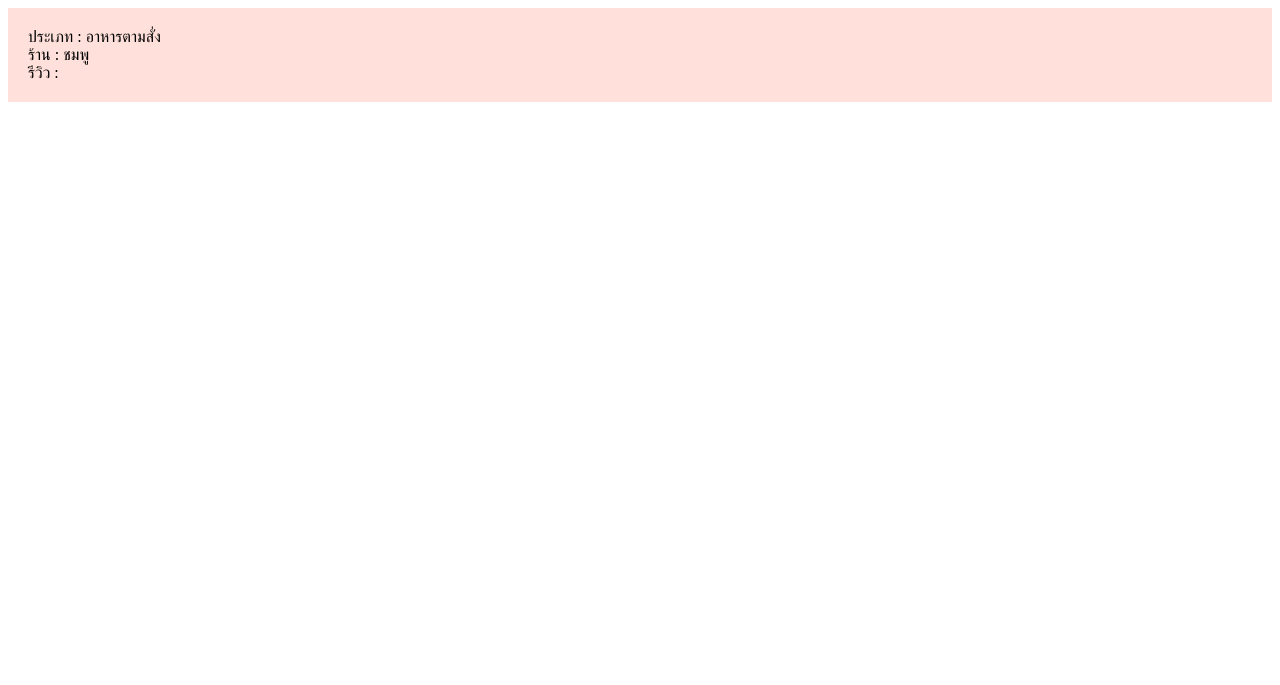
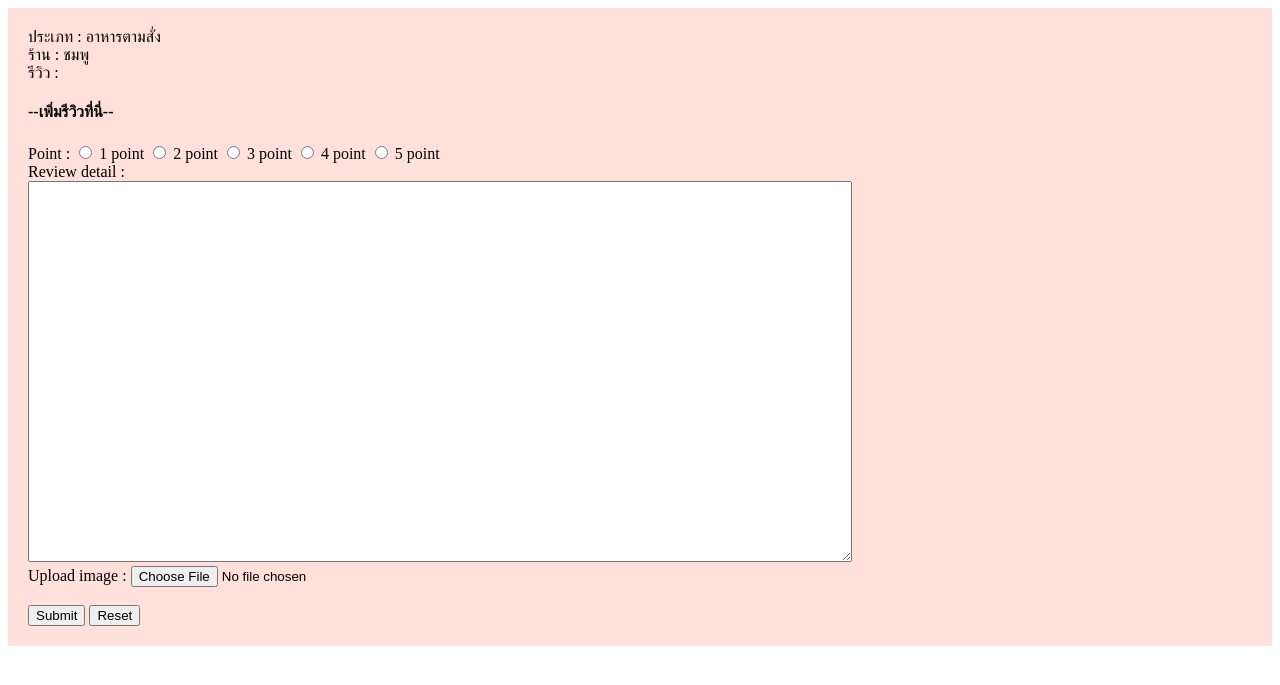
Before and after one commit to KornkanokSumran/FoodApp, a Django app: page /1/NameRes/ in a window 1280 px wide. Shown: the top 685 px of the page. Run offline with Django 3.2, Linux system fonts and the light colour scheme; data comes from the database, SQL or seed files in the repository; both versions use the stored data as it was after the commit.

Commit message:
Database Save Reviews

```diff
--- a/SoiHiso/templates/reviews.html
+++ b/SoiHiso/templates/reviews.html
@@ -10,6 +10,32 @@
     <br>
     ร้าน : {{name.name_text}}
     <br>
-    รีวิว :
+
+    รีวิว : {% for reviews in review.review_set.all %}
+    <li>{{ reviews.review_text}}</li>
+    {% endfor %}
 </body>
 </html>
+
+<form action="{% url 'SoiHiso:review' %}" method="post" >
+    {% csrf_token %}
+    <div style="display:none">
+<input type="hidden" name="namerestuarant" value= {{name.id}}>
+</div>
+<h4>--เพิ่มรีวิวที่นี่--</h4>
+Point  :
+    <input type="radio" name="point" value="1" />  1 point
+    <input type="radio" name="point" value="2" />  2 point
+    <input type="radio" name="point" value="3" />  3 point
+    <input type="radio" name="point" value="4" />  4 point
+    <input type="radio" name="point" value="5" />  5 point  <br>
+Review detail :<br>
+    <textarea wrap="virtual" name="review_detail" rows="25" cols="100">
+    </textarea>
+    <br>
+    Upload image : <input type="file" name="filename" size="30" />
+<br>
+<br>
+<input type="submit" value="Submit" />
+<input type="reset" value="Reset" />
+    </form>
--- a/SoiHiso/views.py
+++ b/SoiHiso/views.py
@@ -1,7 +1,8 @@
 from django.shortcuts import render
 from django.views import generic
-from .models import TypeFood, Name
+from .models import TypeFood, Name,Review
 from django.shortcuts import get_object_or_404, render
+from django.utils import timezone
 from django.http import HttpResponseRedirect ,HttpResponse
 from django.template import loader
 
@@ -27,19 +28,6 @@ def menu(request,name_id):
 def restaurant(request):
     return render(request, 'restaurant.html')
 
-# def NameRestaurant(request):
-#     try:
-#         selected_name = Name.objects.get(name_text = request.POST['name'])
-#     except (KeyError, Name.DoesNotExist):
-#         return render(request, 'restaurant.html', {
-#             'error_message': "Not found.",
-#         })
-#     context = {
-#         'Name':selected_name.name_text,
-#         'Type': selected_name.typefood,
-#     }
-#     return render(request, 'reviews.html',context)
-
 def search (request):
     keyword = (request.POST['name'])
     namekeword = Name.objects.values_list("id", "name_text").filter(name_text__startswith = keyword)
@@ -47,15 +35,16 @@ def search (request):
     context = {'lstname':namekeword,'count':count,'key':keyword}
     return  render(request,'search.html',context)
 
-# def NameRes(request,name_id):
-#     name = get_object_or_404(Name, pk=name_id)
-#     selected_name = name.name_set.get(pk=request.POST['name'])
-#     context = {
-#         'Name': selected_name.name_text,
-#         'Type': selected_name.typefood,
-#     }
-#     return render(request, 'reviews.html', context)
-
 def NameRes(request,name_id):
     name = get_object_or_404(Name, pk=name_id)
-    return render(request, 'reviews.html', {'name': name})
+    review = Review.objects.values_list("restaurant_id", "review_text").filter(restaurant_id = name.id)
+    context = {'name': name, 'review' : review}
+    return render(request, 'reviews.html', context)
+
+def AddReview(request):
+    name_restuarant = str(request.POST['namerestuarant'])
+    points = int(request.POST['point'])
+    review_detail = str(request.POST['review_detail'])
+    name = Review(restaurant_id=name_restuarant,point=points,review_date=timezone.now(),review_text=review_detail)
+    name.save()
+    return render(request,'reviews.html')
```
Also changed, not shown: db.sqlite3.
